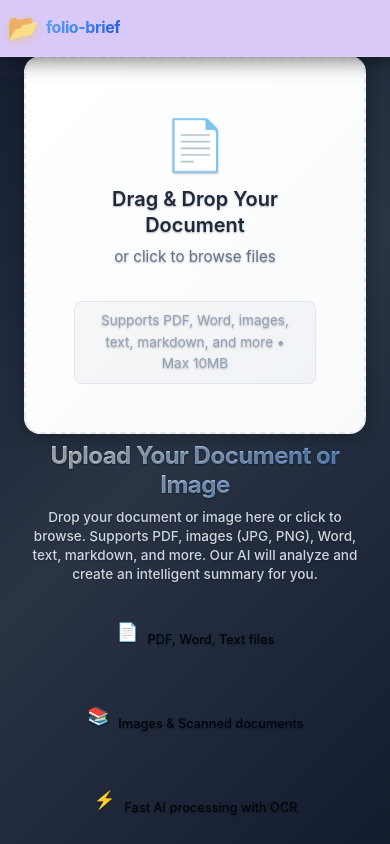
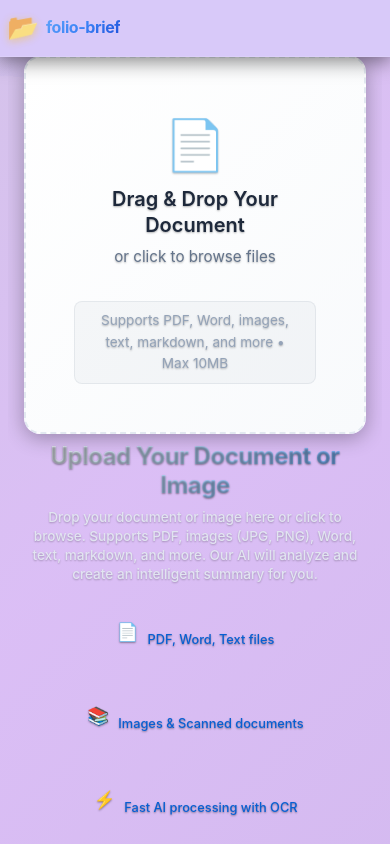
Before and after one commit to muskaan-gupta/Document-Summary-Assistant, a Next.js app: page /summarize in a window 390 px wide. Built offline with nearby package versions, Linux system fonts and the light colour scheme.

Commit message:
updated features

```diff
--- a/src/styles/SummarizePage.css
+++ b/src/styles/SummarizePage.css
@@ -10,7 +10,7 @@
   opacity: 1;
   transform: translateY(0);
   transition: all var(--transition-slow);
-  color: #80aaed; /* Dark text for contrast */
+  color: #00050d; /* Dark text for contrast */
   font-family: 'Inter', -apple-system, BlinkMacSystemFont, 'Segoe UI', sans-serif;
 }
 
@@ -104,13 +104,13 @@
   grid-template-columns: 1fr 1fr;
   gap: var(--spacing-3xl);
   align-items: center;
-  color: #ffffff;
+  color: #040404;
   text-shadow: 0 1px 2px rgba(0, 0, 0, 0.3);
 }
 
 .upload-content-left {
   text-align: left;
-  color: #ffffff;
+  color: #000000;
   text-shadow: 0 1px 2px rgba(0, 0, 0, 0.4);
 }
 
@@ -137,7 +137,7 @@
   display: flex;
   align-items: center;
   gap: var(--spacing-sm);
-  color: #01070f;
+  color: #075fd3;
   font-size: 0.95rem;
   font-weight: 500;
 }
@@ -342,19 +342,19 @@
   .summary-text {
     background: rgba(255, 255, 255, 0.1) !important;
     border: 1px solid rgba(255, 255, 255, 0.2) !important;
-    color: #fff9f9 !important;
+    color: #080808 !important;
     -webkit-backdrop-filter: blur(10px);
     backdrop-filter: blur(10px);
   }
 
   .summary-result {
     background: transparent !important;
-    color: #f1f5f9 !important;
+    color: #010101 !important;
   }
 
   .summary-content-area {
     background: transparent !important;
-    color: #f1f5f9 !important;
+    color: #000000 !important;
   }
 
   .summary-display-container {
@@ -363,7 +363,7 @@
 
   .summary-pane {
     background: transparent !important;
-    color: #f1f5f9 !important;
+    color: #000000 !important;
   }
 
   .document-pane {
@@ -376,7 +376,7 @@
   }
 
   .document-header {
-    background: rgba(255, 255, 255, 0.1) !important;
+    background: rgba(232, 227, 227, 0.1) !important;
     border-bottom-color: rgba(255, 255, 255, 0.2) !important;
     color: #f1f5f9 !important;
     -webkit-backdrop-filter: blur(10px);
@@ -386,7 +386,7 @@
   .summary-header {
     background: rgba(255, 255, 255, 0.1) !important;
     border-bottom-color: rgba(255, 255, 255, 0.2) !important;
-    color: #f1f5f9 !important;
+    color: #000000 !important;
     -webkit-backdrop-filter: blur(10px);
     backdrop-filter: blur(10px);
   }
@@ -535,7 +535,7 @@
 
 .summarize-description {
   font-size: 1.1rem;
-  color: #ffffff;
+  color: #020009;
   margin-bottom: var(--spacing-xl);
   line-height: 1.6;
   font-weight: 500;
@@ -1707,9 +1707,9 @@
     min-height: 100svh;
     padding: 0;
     background: linear-gradient(135deg,
-      rgba(15, 23, 42, 0.98) 0%,
-      rgba(30, 41, 59, 0.95) 50%,
-      rgba(15, 23, 42, 0.98) 100%) !important;
+      rgba(212, 194, 234, 0.98) 0%,
+      rgba(217, 187, 245, 0.95) 50%,
+      rgba(212, 185, 240, 0.98) 100%) !important;
     display: flex;
     align-items: stretch;
   }
```
